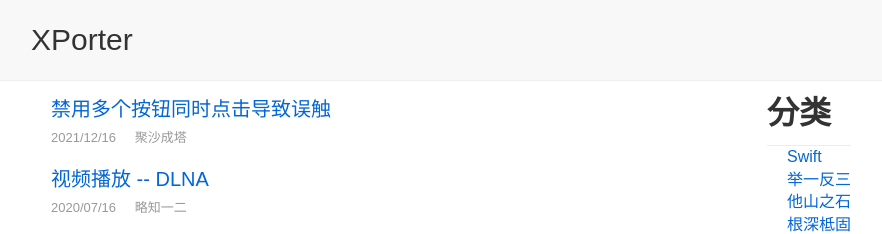
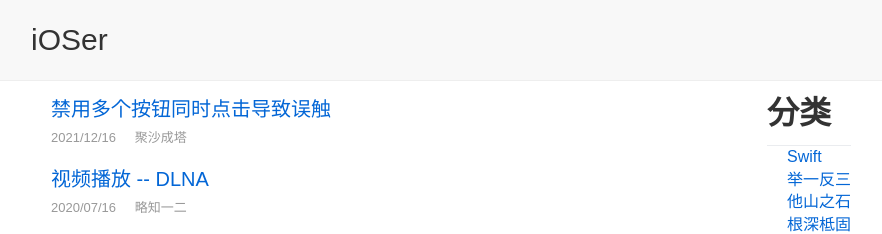
Before and after one commit to nyzhanggy/dulldevil.github.io, a Jekyll site: the page built from index.html, in a window 1280 px wide. Shown: the top 234 px of the page, without its empty margins (179-1061 px from the left). Built offline with Jekyll 4.4.1, drawn with Linux system fonts in a browser that asks for light colours; the list of posts is cut into pages by our own code.

Commit message:
Update _config.yml

```diff
--- a/_config.yml
+++ b/_config.yml
@@ -1,5 +1,5 @@
 
-title : XPorter
+title : iOSer
 plugins:
     - jemoji
     - jekyll-paginate
```
